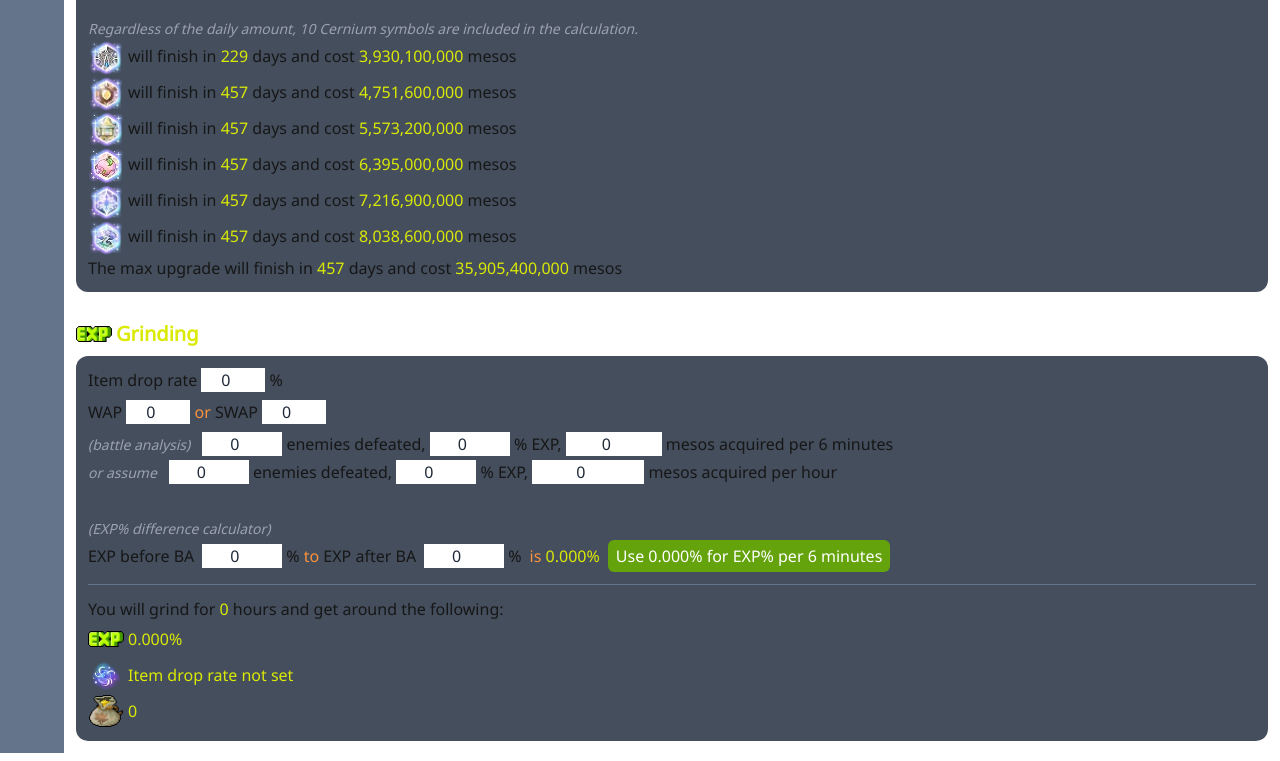
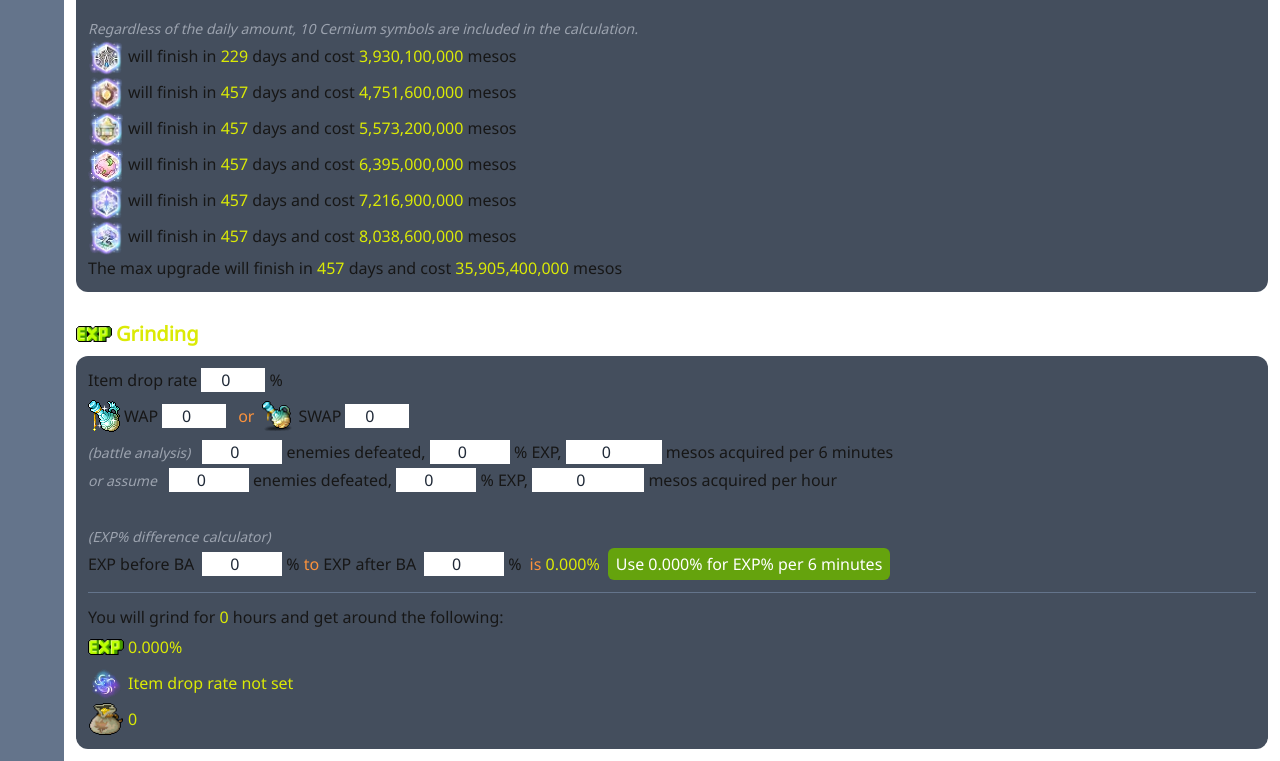
Before and after one commit to hw4n/mapletools, a Next.js app: page / in a window 1280 px wide. Shown: the part 786-1547 px from the top of the page. Built offline with nearby package versions, Linux system fonts and the light colour scheme.

Commit message:
add WAP/SWAP icon

```diff
--- a/app/components/Wap.tsx
+++ b/app/components/Wap.tsx
@@ -133,12 +133,16 @@ const Grind = () => {
                 />
                 %
             </div>
-            <div className="mb-2">
-                <span>WAP </span>
+            <div className="mb-2 flex items-center">
+                <img
+                    src="/image/wap.png"
+                    className="w-8 h-8 object-contain inline-block mr-1"
+                />
+                <span>WAP</span>
                 <input
                     type="number"
                     value={grindInfo.wap}
-                    className="text-gray-800 w-16 text-center"
+                    className="text-gray-800 w-16 text-center mx-1"
                     onChange={(e) => {
                         dispatch({
                             type: "wap",
@@ -146,12 +150,16 @@ const Grind = () => {
                         });
                     }}
                 />
-                <span className="text-orange-400"> or </span>
+                <span className="text-orange-400 mx-2"> or </span>
+                <img
+                    src="/image/swap.png"
+                    className="w-8 h-8 object-contain inline-block mr-1"
+                />
                 <span>SWAP </span>
                 <input
                     type="number"
                     value={grindInfo.swap}
-                    className="text-gray-800 w-16 text-center"
+                    className="text-gray-800 w-16 text-center mx-1"
                     onChange={(e) => {
                         dispatch({
                             type: "swap",
```
Also changed, not shown: public/image/swap.png (added), public/image/wap.png (added).
